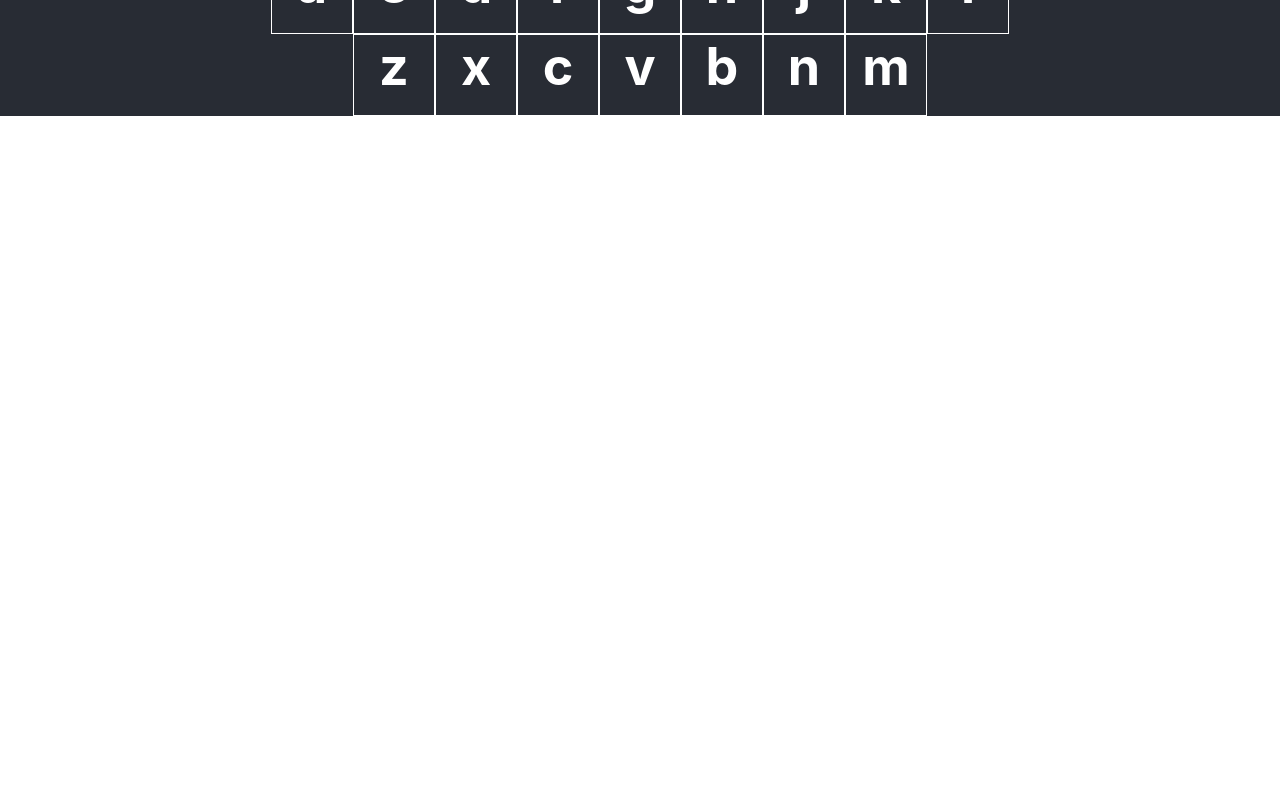
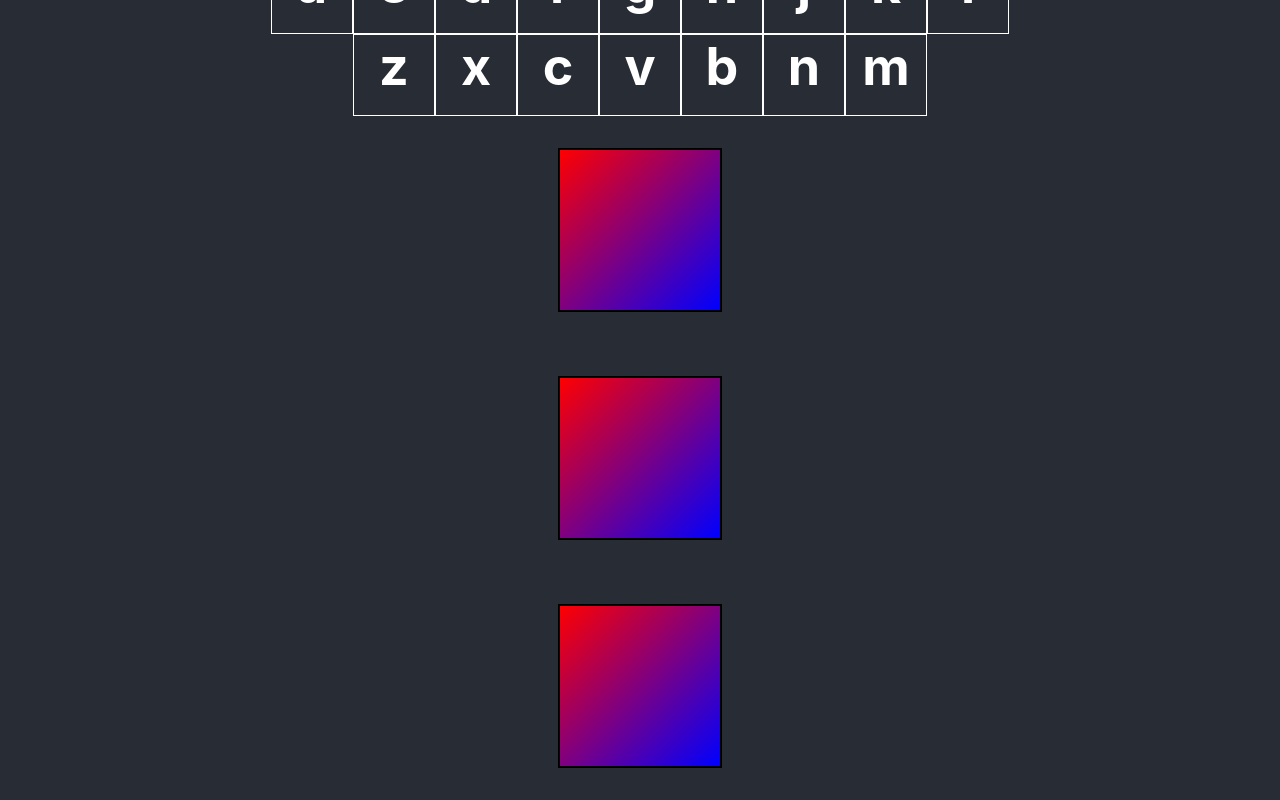
Before and after one commit to tylerchenoweth/playfair-cipher, a React (Create React App) app: page / in a window 1280 px wide. Shown: the part 705-1505 px from the top of the page. Before the commit the page ends 821 px from the top, so only its background shows below. Built offline with nearby package versions, Linux system fonts and the light colour scheme.

Commit message:
i have different colors and a gradient. It needs some more logic

```diff
--- a/src/App.css
+++ b/src/App.css
@@ -23,3 +23,18 @@
   font-size: calc(10px + 2vmin);
   color: white;
 }
+
+
+
+
+.testSquare {
+  height: 10rem;
+  width: 10rem;
+
+  background-color: white;
+  border: 2px solid black;
+
+  margin: 2rem 0;
+
+  background: linear-gradient(135deg, red, blue);
+}
--- a/src/App.js
+++ b/src/App.js
@@ -3,7 +3,7 @@ import './App.css';
 import PlayfairSquare from './components/PlayfairSquare/PlayfairSquare.js';
 import Keyboard from './components/Keyboard/Keyboard.js';
 
-import {useEffect, useRef, useState} from 'react';
+import {useRef, useState} from 'react';
 
 function App() {
 
@@ -44,6 +44,11 @@ function App() {
         <PlayfairSquare letterOne={displayKeys[0]} letterTwo={displayKeys[1]}/>
 
         <Keyboard letterOne={displayKeys[0]} letterTwo={displayKeys[1]}/>
+
+
+        <div className="testSquare"></div>
+        <div className="testSquare"></div>
+        <div className="testSquare"></div>
       </header>
     </div>
   );
--- a/src/components/Keyboard/Keyboard.js
+++ b/src/components/Keyboard/Keyboard.js
@@ -3,8 +3,6 @@
 import LetterSquare from '../LetterSquare/LetterSquare.js';
 
 import './Keyboard.css';
-
-import {useRef, useEffect} from 'react';
 
 function Keyboard({letterOne = undefined, letterTwo = undefined}) {
 
@@ -25,9 +23,9 @@ function Keyboard({letterOne = undefined, letterTwo = undefined}) {
                     {Array.from({length: qwertyAlphabet[i].length}).map((_, k) =>
 
                     qwertyAlphabet[i][k] === letterOne || qwertyAlphabet[i][k] === letterTwo ? (
-                        <LetterSquare letter={qwertyAlphabet[i][k]} isPressed={true} />
+                        <LetterSquare letter={qwertyAlphabet[i][k]} letterColor={"linear-gradient(135deg, red, blue)"} />
                     ):(
-                        <LetterSquare letter={qwertyAlphabet[i][k]} isPressed={false} />
+                        <LetterSquare letter={qwertyAlphabet[i][k]} letterColor={"transparent"} />
                     ))}
                 </div>
             )}
--- a/src/components/LetterSquare/LetterSquare.js
+++ b/src/components/LetterSquare/LetterSquare.js
@@ -2,25 +2,22 @@ import './LetterSquare.css'
 
 import {useState, useEffect} from 'react';
 
-function LetterSquare( {letter, isPressed=false}) {
+function LetterSquare( {letter, isPressed=false, letterColor="blue"}) {
 
     const [bgColor, setBgColor] = useState('transparent');
 
     // console.log("IS PRESSED", isPressed);
 
     useEffect(() => {
-        if(isPressed === true) {
-            setBgColor('blue');
 
-        }
-        else {
-            setBgColor('transparent');
-        }
-    })
+        setBgColor(letterColor);
+
+
+    }, [letterColor]);
 
 
     return (
-        <h1 className="letter-square" style={{backgroundColor: bgColor}}>{letter}</h1>
+        <h1 className="letter-square" style={{background: bgColor}}>{letter}</h1>
     );
 }
 
--- a/src/components/PlayfairSquare/PlayfairSquare.js
+++ b/src/components/PlayfairSquare/PlayfairSquare.js
@@ -68,17 +68,17 @@ function PlayfairSquare({letterOne = undefined, letterTwo = undefined}) {
                     {playfairSquare[i].map((letter, index) => (
 
                         letter === letterOne || letter === letterTwo ? (
-                            <LetterSquare letter={letter} isPressed={true}/>
+                            <LetterSquare letter={letter} letterColor={"blue"}/>
                         ): letter === cipherLetterOne && cipherLetterOne !== undefined  ? (
-                            <LetterSquare letter={letter} isPressed={true}/>
+                            <LetterSquare letter={letter} letterColor={"green"}/>
                         ): letter === cipherLetterTwo && cipherLetterTwo !== undefined ? (
-                            <LetterSquare letter={letter} isPressed={true}/>
+                            <LetterSquare letter={letter} letterColor={"green"}/>
                         ): letter === 'i' && (letterOne ==='j' || letterTwo ==='j') ? (
-                            <LetterSquare letter={letter} isPressed={true}/>
+                            <LetterSquare letter={letter} letterColor={"green"} />
                         ): letter === 'i' && (cipherLetterOne ==='j' || cipherLetterTwo ==='j') ? (
-                            <LetterSquare letter={letter} isPressed={true}/>
+                            <LetterSquare letter={letter} letterColor={"green"}/>
                         ):(
-                            <LetterSquare letter={letter} isPressed={false}/>
+                            <LetterSquare letter={letter} letterColor={"transparent"}/>
                         )
                     ))}
                 </div>
--- a/src/utils/getCipherLetters.js
+++ b/src/utils/getCipherLetters.js
@@ -14,7 +14,7 @@ function getRowCol(square, letter) {
 
         const c = square[r].indexOf(letter);
 
-        if(c != -1) {
+        if(c !== -1) {
             row = r;
             col = c;
         }
@@ -34,11 +34,16 @@ export default function getCipherLetters(square, letterOne, letterTwo) {
     const row2 = rowCol[0];
     const col2 = rowCol[1];
 
+    console.log("===> ", square[row1]);
+    console.log("===> ", square[row2]);
+
     // return cipher letters
     if(row1 === row2) {
         // if the letters are in the same row
         console.log("===> ", row1);
         console.log("===> ", row2);
+        console.log("===> ", square[row1]);
+        console.log("===> ", square[row2]);
 
         return [ square[row1][(col1+1)%5], square[row2][(col2+1)%5] ]
     } else if(col1 === col2) {
@@ -53,24 +58,3 @@ export default function getCipherLetters(square, letterOne, letterTwo) {
     }
 
 }
-
-
-
-
-
-
-
-
-
-
-
-
-
-function getLetters(square, letterOne, letterTwo) {
-
-    // console.log(square.indexOf(letterOne));
-    // console.log(square.indexOf(letterTwo));
-
-
-
-}
```
